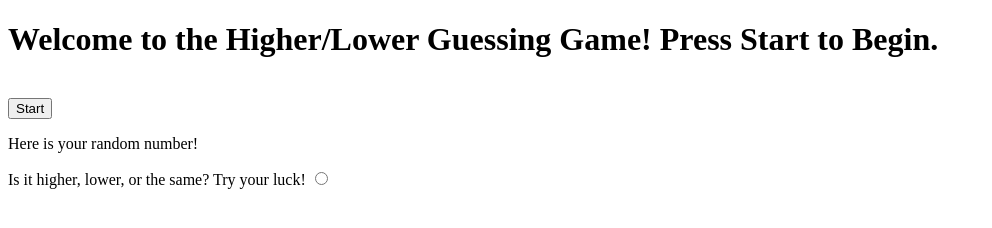
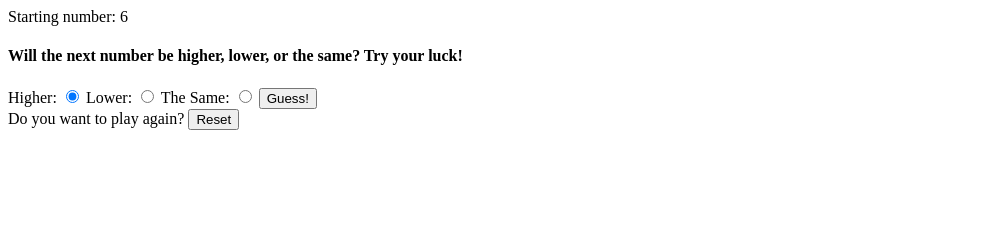
Before and after one commit to weisbeym/Guessing-Game-IT3049c, a plain HTML site: page index.html in a window 1280 px wide. Both pictures are taken after a click on the button "Start". Shown: the whole page, without its empty margins (0-992 px from the left). Drawn offline with Linux system fonts and the light colour scheme.

Commit message:
did most html and js, have to test and style

```diff
--- a/index.html
+++ b/index.html
@@ -14,18 +14,32 @@
         <button id="startButton">Start</button>
     </div>
     <div id="gameScreen" class="hidden">
-        <!-- TODO: Display for initial random number -->
-        <div id="randomNumDisplay">
-            <p>Here is your random number! <span id="randomNum"></span></p>
+        <!-- Display for initial random number -->
+        <div id="numberDisplay">
+            <span id="initialNumberHolder"></span>
         </div>
         <div id="guessScreen">
             <form id="guessForm">
-                <label for="userInput">
-                    Is it higher, lower, or the same? Try your luck!
-                    <input type="radio" id="higher">
+                <h4>Will the next number be higher, lower, or the same? Try your luck!</h4>
+                <label for="higher">
+                    Higher:
+                    <input type="radio" id="higher" name="userGuess" value="higher" checked>
                 </label>
+                <label for="lower">
+                    Lower:
+                    <input type="radio" id="lower" name="userGuess" value="lower">
+                </label>
+                <label for="same">
+                    The Same:
+                    <input type="radio" id="same" name="userGuess" value="same">
+                </label>
+                <input type="submit" value="Guess!">
             </form>
         </div>
+        <label for="resetButton">
+            Do you want to play again?
+            <button id="resetButton">Reset</button>
+        </label>
     </div>
 
 <!--
--- a/index.js
+++ b/index.js
@@ -1,19 +1,86 @@
-// TODO: Get a reference to our form
+"use strict";
 
-// TODO: Get a reference to our input
+const startScreen = document.getElementById("startScreen");
+const gameScreen = document.getElementById("gameScreen");
+const startButton = document.getElementById("startButton");
+
+const guessForm = document.getElementById("guessForm");
+const higher = document.getElementById("higher").value;
+const lower = document.getElementById("lower").value;
+const same = document.getElementById("same").value;
+
+let game;
+
+const resetButton= document.getElementById("resetButton");
 
 function generateRandomNumber() {
-    return;
+    return Math.floor(Math.random() * 10);
 }
 
-// TODO: Display inital random number
+class HigherLowerGuessingGame {
+    constructor() {
+        this.initialNumber = generateRandomNumber();
+        this.secondNumber = generateRandomNumber();
+        this.numberOfGuesses = 0;
+        document.getElementById("initialNumberHolder").innerHTML = `Starting number: ${ this.initialNumber }`;
+    }
 
-const initialNumber = generateRandomNumber();
+    compareValues() {
+        this.numberOfGuesses += 1;
 
-document.getElementById("initialNumberHolder").innerHTML = `Starting number: ${ initialNumber }`;
+        if(this.initialNumber === this.secondNumber) {
+            return "same";
+        } else if(this.initialNumber < this.secondNumber) {
+            return "higher";
+        } else if(this.initialNumber > this.secondNumber) {
+            return "lower";
+        }
+    }
 
-// TODO: Add "submit" event listener
+}
 
-// TODO: Process input, generate new random number, compare
+startButton.addEventListener("click", function (startButtonClickEvent) {
 
-// TODO: Provide user restart method
+    startButtonClickEvent.preventDefault();
+
+    console.log("User clicked the start button!");
+
+    startScreen.classList.add("hidden");
+
+    gameScreen.classList.remove("hidden");
+
+    game = new HigherLowerGuessingGame();
+
+});
+
+guessForm.addEventListener("submit", function (gameFormSubmitEvent) {
+    gameFormSubmitEvent.preventDefault();
+    let userInput;
+
+    if(guessForm.value = "higher") {
+        userInput = "higher";
+    } else if(guessForm.value = "lower") {
+        userInput = "lower";
+    } else if(guessForm.value = "same") {
+        userInput = "same";
+    }
+
+    if (userInput !== "higher" || userInput !== "lower" || userInput !== "same") {
+        return alert("You can't guess without choosing a value! Try again after choosing one.");
+    }
+
+    const answer = game.compareValues();
+
+    if(answer !== userInput) {
+        return alert("Incorrect! Please try again.");
+    }
+
+    alert(`You won in ${  game.numberOfGuesses } guesses!`);
+
+});
+
+resetButton.addEventListener("click", function (resetButtonClickEvent) {
+    resetButtonClickEvent.preventDefault();
+
+    game = new HigherLowerGuessingGame();
+});
--- a/style.css
+++ b/style.css
@@ -0,0 +1,3 @@
+.hidden {
+    display: none;
+}
```
